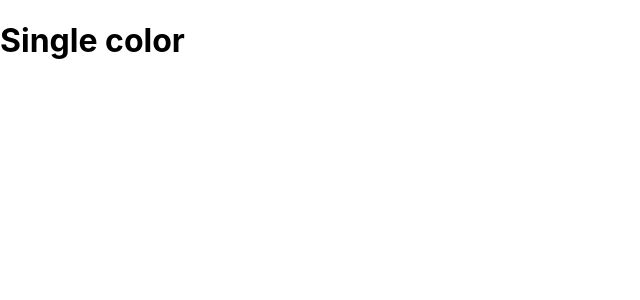
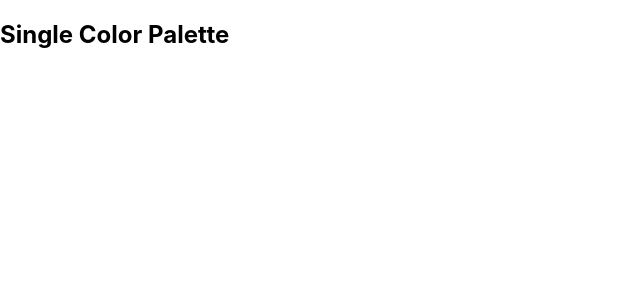
Before and after one commit to tanaya123-comp/Color-Project, a React (Create React App) app: page /palette/1/1 in a window 1280 px wide. Shown: the top 300 px of the page, without its empty margins (0-640 px from the left). Built offline with nearby package versions, Linux system fonts and the light colour scheme.

Commit message:
Created Single Color Palette

```diff
--- a/src/App.js
+++ b/src/App.js
@@ -8,6 +8,7 @@ import { generatePalette } from './colorHelpers';
 import {Switch,Route} from 'react-router-dom';
 import { Palette } from '@material-ui/icons';
 import PaletteList from './PaletteList';
+import SingleColorPalette from './SingleColorPalette';
 
 class App extends Component{
 
@@ -32,7 +33,7 @@ class App extends Component{
           <Switch>
             <Route exact path="/" render={(routeProps)=><PaletteList palettes={seedColors} {...routeProps}/>}/>
             <Route exact path="/palette/:id" render={(routeProps)=><Pallete palette={generatePalette(this.findPalette(routeProps.match.params.id))}/>}/>
-            <Route exact path="/palette/:paletteId/:colorId" render={()=><h1>Single color</h1>} />
+            <Route exact path="/palette/:paletteId/:colorId" render={()=> <SingleColorPalette/>} />
           </Switch>
 
           // <div>
--- a/src/ColorBox.js
+++ b/src/ColorBox.js
@@ -25,7 +25,7 @@ class ColorBox extends Component{
         }
 
         render(){
-                const {name,background} =this.props;
+                const {name,background,id,paletteId} =this.props;
                 const {copied}=this.state;
             return(
                     <CopyToClipboard text={background} onCopy={this.changeOnCopy}>
@@ -47,7 +47,7 @@ class ColorBox extends Component{
                                 <button className="copy-button">Copy</button>
 
                            </div>
-                           <Link to='/' onClick={e=>e.stopPropagation()}>
+                           <Link to={`/palette/${paletteId}/${id}`} onClick={e=>e.stopPropagation()}>
                            <span className="see-more">More</span>
                            </Link>
 
--- a/src/Pallete.js
+++ b/src/Pallete.js
@@ -31,11 +31,11 @@ class Pallete extends Component{
 
         render()
         {
-            const { colors,paletteName,emoji } =this.props.palette;
+            const { colors,paletteName,emoji,id } =this.props.palette;
             const { level ,format } =this.state;
             const colorBoxes=colors[level].map(c=>{
 
-                return  <ColorBox background={c[format]} name={c.name} key={c.id}/>
+                return  <ColorBox background={c[format]} name={c.name} key={c.id} id={c.id} paletteId={id}/>
             });
 
 
--- /dev/null
+++ b/src/SingleColorPalette.js
@@ -0,0 +1,22 @@
+import React,{Component} from 'react';
+
+
+class SingleColorPalette extends Component{
+
+        constructor(props){
+            super(props);
+        }
+
+        render(){
+
+                return(
+                        <div className="SingleColorPalette">
+                                <h2>Single Color Palette</h2>
+                        </div>
+                );
+
+        }
+
+}
+
+export default SingleColorPalette;
```
Also changed, not shown: 1 other file (tests, documents, lock files or other folders).
